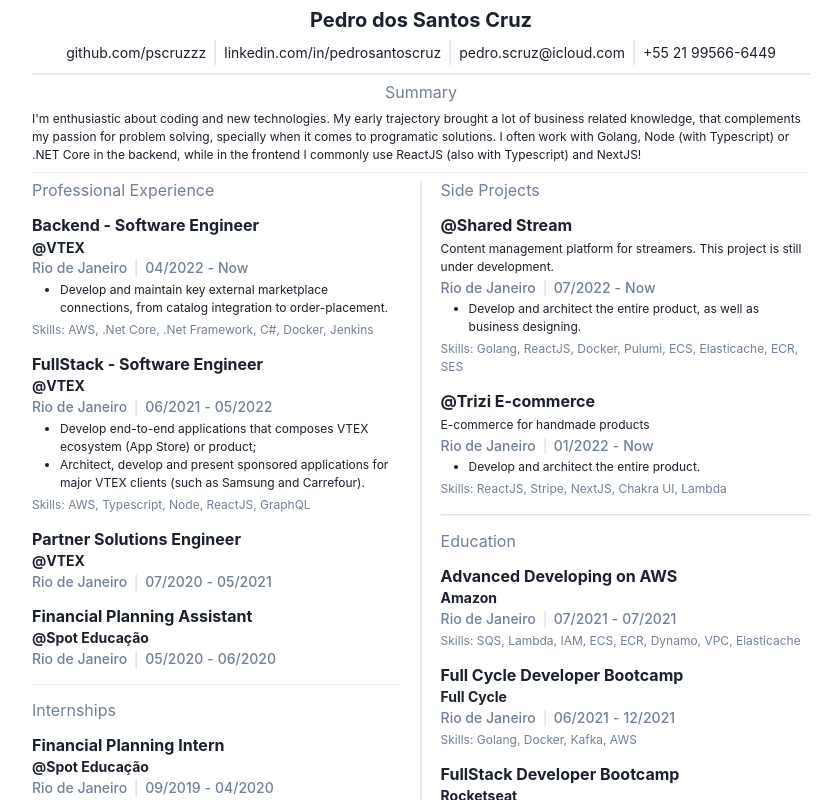
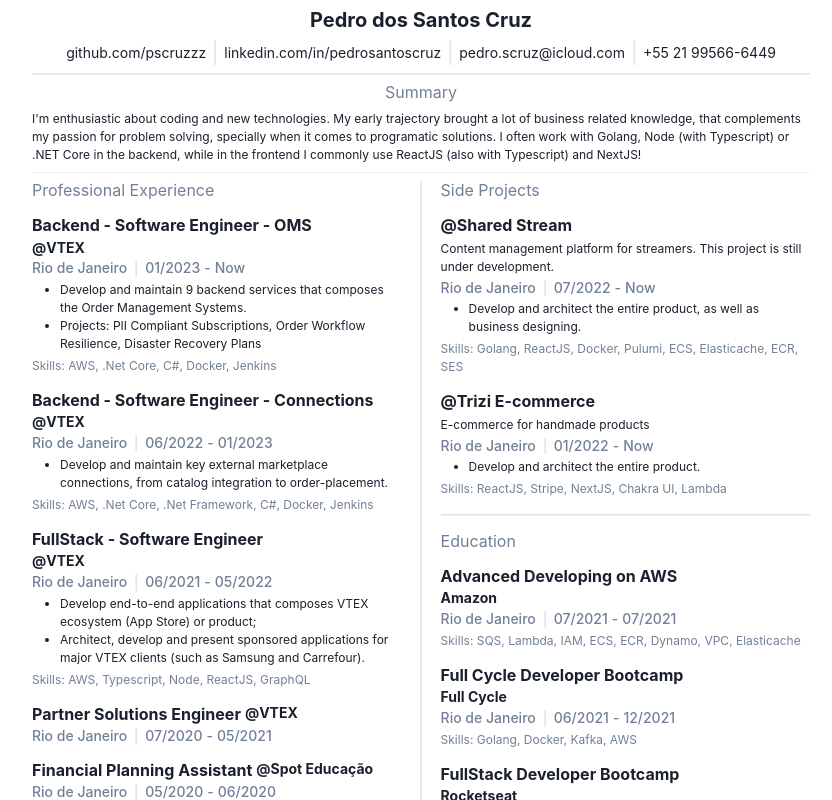
Before and after one commit to pscruzzz/my-resume, a Next.js app: page /pdf in a window 1280 px wide. Shown: the top 800 px of the page, without its empty margins (219-1051 px from the left). Built offline with nearby package versions, Linux system fonts and the light colour scheme.

Commit message:
feat: update resume

```diff
--- /dev/null
+++ b/components/QuickRole.tsx
@@ -0,0 +1,70 @@
+import { Divider, Flex, Heading, Stack, Text, Link, UnorderedList, ListItem } from '@chakra-ui/react'
+
+interface RoleProps {
+  jobTitle: string
+  company: string
+  startDate: string
+  endDate?: string
+  location: string
+  description?: string[]
+  skills?: string[]
+}
+
+const hashCode = (s: string) => s.split('').reduce((a, b) => { a = ((a << 5) - a) + b.charCodeAt(0); return a & a }, 0)
+
+export const QuickRole: React.FC<RoleProps> = ({ company, description, endDate, jobTitle, location, startDate, skills }) => {
+
+  const skillsText = skills?.join(", ")
+
+  return (
+    <Stack spacing={1}>
+      <Stack spacing={1} direction={"row"}>
+        <Heading as="h3" size={"sm"} id="role">
+          {jobTitle}
+        </Heading>
+        <Stack direction="row" spacing={0}>
+          <Heading as="h4" size={"xs"}>
+            @
+          </Heading>
+          <Heading id="company" as="h3" size={"xs"}>
+            {company}
+          </Heading>
+        </Stack>
+      </Stack>
+      <Stack direction="row" spacing={2}>
+        <Heading as="h4" fontWeight={"medium"} size={"xs"} color={"gray.500"} id="location">
+          {location}
+        </Heading>
+        <Divider h="auto" w="1px" bg={"gray.300"} orientation='vertical' />
+        <Stack direction="row" spacing={1}>
+          <Heading as="h4" fontWeight={"medium"} size={"xs"} color={"gray.500"} id="start-date">
+            {startDate}
+          </Heading>
+          <Heading as="h4" fontWeight={"medium"} size={"xs"} color={"gray.500"} id="period">
+            -
+          </Heading>
+          <Heading as="h4" fontWeight={"medium"} size={"xs"} color={"gray.500"} id="end-date">
+            {!!endDate ? endDate : "Now"}
+          </Heading>
+        </Stack>
+      </Stack>
+      {
+        !!description?.length &&
+        <UnorderedList id="job-description" pl={4} fontSize={'xs'}>
+          {description?.map(jobDescription => {
+            return (
+              <ListItem key={hashCode(jobDescription)} >
+                {jobDescription}
+              </ListItem>
+            )
+          })}
+        </UnorderedList>
+      }
+      {!!skills &&
+        <Text fontSize={"xs"} color={"gray.500"} >
+          Skills: {skillsText}
+        </Text>
+      }
+    </Stack>
+  )
+}
--- a/components/Resume.tsx
+++ b/components/Resume.tsx
@@ -5,6 +5,7 @@
 import { Language } from './Language'
 import { Project } from './Project'
 import { Role } from './Role'
+import { QuickRole } from './QuickRole'
 
 interface ResumeProps {
   isPDF?: boolean
@@ -57,9 +58,21 @@
             </Heading>
             <Role
               company='VTEX'
-              jobTitle='Backend - Software Engineer'
+              jobTitle='Backend - Software Engineer - OMS'
               location='Rio de Janeiro'
-              startDate='04/2022'
+              startDate='01/2023'
+              description={[
+                "Develop and maintain 9 backend services that composes the Order Management Systems.",
+                "Projects: PII Compliant Subscriptions, Order Workflow Resilience, Disaster Recovery Plans",
+              ]}
+              skills={["AWS", ".Net Core", "C#", "Docker", "Jenkins"]}
+            />
+            <Role
+              company='VTEX'
+              jobTitle='Backend - Software Engineer - Connections'
+              location='Rio de Janeiro'
+              startDate='06/2022'
+              endDate='01/2023'
               description={[
                 "Develop and maintain key external marketplace connections, from catalog integration to order-placement.",
               ]}
@@ -77,14 +90,14 @@
               ]}
               skills={["AWS", "Typescript", "Node", "ReactJS", "GraphQL"]}
             />
-            <Role
+            <QuickRole
               company='VTEX'
               jobTitle='Partner Solutions Engineer'
               location='Rio de Janeiro'
               startDate='07/2020'
               endDate='05/2021'
             />
-            <Role
+            <QuickRole
               company='Spot Educação'
               jobTitle='Financial Planning Assistant'
               location='Rio de Janeiro'
```
